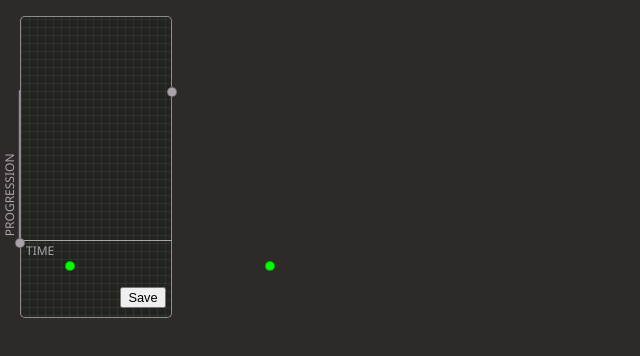
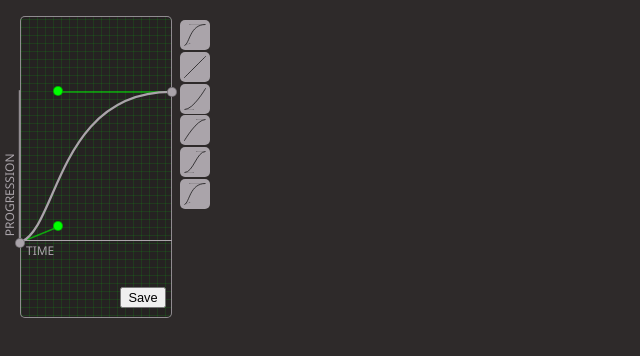
Before and after one commit to Ju99ernaut/cubic-bezier, a plain HTML site: page index.html in a window 1280 px wide. Both pictures are taken after a click on the button "Save". Shown: the whole page, without its empty margins (0-640 px from the left). Drawn offline with Linux system fonts and the light colour scheme.

Commit message:
Drop chainvas depenedency

```diff
--- a/cubic-bezier.js
+++ b/cubic-bezier.js
@@ -23,7 +23,7 @@
 
 (function () {
 
-	var self = window.CubicBezier = function (coordinates) {
+	const self = window.CubicBezier = function (coordinates) {
 		if (typeof coordinates === 'string') {
 			if (coordinates.indexOf('#') === 0) {
 				coordinates = coordinates.slice(1);
@@ -42,8 +42,8 @@
 			return +n;
 		});
 
-		for (var i = 4; i--;) {
-			var xy = this.coordinates[i];
+		for (let i = 4; i--;) {
+			let xy = this.coordinates[i];
 			if (isNaN(xy) || (!(i % 2) && (xy < 0 || xy > 1))) {
 				throw 'Wrong coordinate at ' + i + '(' + xy + ')';
 			}
@@ -53,6 +53,18 @@
 			return this.map(self.prettifyNumber) + '';
 		}
 	};
+
+	self.predefined = {
+		'ease': '.25,.1,.25,1',
+		'linear': '0,0,1,1',
+		'ease-in': '.42,0,1,1',
+		'ease-out': '0,0,.58,1',
+		'ease-in-out': '.42,0,.58,1'
+	}
+
+	self.prettifyNumber = function (val) {
+		return (Math.round(val * 100) / 100 + '').replace(/^0\./, '.');
+	}
 
 	self.prototype = {
 		get P1() {
@@ -65,9 +77,9 @@
 
 		// Clipped to the range 0-1
 		get clipped() {
-			var coordinates = this.coordinates.slice();
+			let coordinates = this.coordinates.slice();
 
-			for (var i = coordinates.length; i--;) {
+			for (let i = coordinates.length; i--;) {
 				coordinates[i] = Math.max(0, Math.min(coordinates[i], 1));
 			}
 
@@ -75,7 +87,7 @@
 		},
 
 		get inRange() {
-			var coordinates = this.coordinates;
+			let coordinates = this.coordinates;
 
 			return Math.abs(coordinates[1] - .5) <= .5 && Math.abs(coordinates[3] - .5) <= .5;
 		},
@@ -89,31 +101,31 @@
 		},
 	};
 
-	Chainvas.extend(self, {
-		prettifyNumber: function (val) {
-			return (Math.round(val * 100) / 100 + '').replace(/^0\./, '.');
-		},
-
-		predefined: {
-			'ease': '.25,.1,.25,1',
-			'linear': '0,0,1,1',
-			'ease-in': '.42,0,1,1',
-			'ease-out': '0,0,.58,1',
-			'ease-in-out': '.42,0,.58,1'
-		}
-	});
+	//Chainvas.extend(self, {
+	//	prettifyNumber: function (val) {
+	//		return (Math.round(val * 100) / 100 + '').replace(/^0\./, '.');
+	//	},
+	//
+	//	predefined: {
+	//		'ease': '.25,.1,.25,1',
+	//		'linear': '0,0,1,1',
+	//		'ease-in': '.42,0,1,1',
+	//		'ease-out': '0,0,.58,1',
+	//		'ease-in-out': '.42,0,.58,1'
+	//	}
+	//});
 
 })();
 
 (function () {
 
-	var self = window.BezierCanvas = function (canvas, bezier, padding) {
+	const self = window.BezierCanvas = function (canvas, bezier, padding) {
 		this.canvas = canvas;
 		this.bezier = bezier;
 		this.padding = self.getPadding(padding);
 
 		// Convert to a cartesian coordinate system with axes from 0 to 1
-		var ctx = this.canvas.getContext('2d'),
+		const ctx = this.canvas.getContext('2d'),
 			p = this.padding;
 
 		ctx.scale(canvas.width * (1 - p[1] - p[3]), -canvas.height * (1 - p[0] - p[2]));
@@ -122,7 +134,7 @@
 
 	self.prototype = {
 		get offsets() {
-			var p = this.padding,
+			const p = this.padding,
 				w = this.canvas.width,
 				h = this.canvas.height;
 
@@ -136,8 +148,8 @@
 		},
 
 		offsetsToCoordinates: function (element) {
-			var p = this.padding,
-				w = this.canvas.width,
+			let p = this.padding;
+			const w = this.canvas.width,
 				h = this.canvas.height;
 
 			// Convert padding percentage to actual padding
@@ -152,10 +164,10 @@
 		},
 
 		plot: function (settings) {
-			var xy = this.bezier.coordinates,
+			const xy = this.bezier.coordinates,
 				ctx = this.canvas.getContext('2d');
 
-			var defaultSettings = {
+			const defaultSettings = {
 				handleColor: 'rgba(0,0,0,.6)',
 				handleThickness: .008,
 				bezierColor: 'black',
@@ -164,41 +176,50 @@
 
 			settings || (settings = {});
 
-			for (var setting in defaultSettings) {
+			for (let setting in defaultSettings) {
 				(setting in settings) || (settings[setting] = defaultSettings[setting]);
 			}
 
 			ctx.clearRect(-.5, -.5, 2, 2);
 
 			// Draw control handles
-			ctx.beginPath().prop({
-				fillStyle: settings.handleColor,
-				lineWidth: settings.handleThickness,
-				strokeStyle: settings.handleColor
-			});
+			ctx.beginPath();
+			ctx.fillStyle = settings.handleColor;
+			ctx.lineWidth = settings.handleThickness;
+			ctx.strokeStyle = settings.handleColor;
 
-			ctx.moveTo(0, 0).lineTo(xy[0], xy[1]);
-			ctx.moveTo(1, 1).lineTo(xy[2], xy[3]);
+			ctx.moveTo(0, 0);
+			ctx.lineTo(xy[0], xy[1]);
+			ctx.moveTo(1, 1);
+			ctx.lineTo(xy[2], xy[3]);
 
-			ctx.stroke().closePath();
+			ctx.stroke();
+			ctx.closePath();
 
-			ctx.circle(xy[0], xy[1], 1.5 * settings.handleThickness).fill()
-				.circle(xy[2], xy[3], 1.5 * settings.handleThickness).fill();
+			const r = 1.5 * settings.handleThickness;
+			ctx.beginPath();
+			ctx.arc(xy[0], xy[1], r, 0, 2 * Math.PI, false);
+			ctx.closePath();
+			ctx.fill();
+			ctx.beginPath();
+			ctx.arc(xy[2], xy[3], r, 0, 2 * Math.PI, false);
+			ctx.closePath();
+			ctx.fill();
 
 			// Draw bezier curve
-			ctx.beginPath()
-				.prop({
-					lineWidth: settings.bezierThickness,
-					strokeStyle: settings.bezierColor
-				}).moveTo(0, 0)
-				.bezierCurveTo(xy[0], xy[1], xy[2], xy[3], 1, 1).stroke()
-				.closePath();
+			ctx.beginPath();
+			ctx.lineWidth = settings.bezierThickness;
+			ctx.strokeStyle = settings.bezierColor;
+			ctx.moveTo(0, 0);
+			ctx.bezierCurveTo(xy[0], xy[1], xy[2], xy[3], 1, 1);
+			ctx.stroke();
+			ctx.closePath();
 		}
 
 	};
 
 	self.getPadding = function (padding) {
-		var p = typeof padding === 'number' ? [padding] : padding;
+		let p = typeof padding === 'number' ? [padding] : padding;
 
 		if (p.length === 1) {
 			p[1] = p[0];
--- a/environment.js
+++ b/environment.js
@@ -24,15 +24,20 @@
 /**
  * Make the environment a bit friendlier
  */
-function $(expr, con) { return (con || document).querySelector(expr); }
-function $$(expr, con) { return (con || document).querySelectorAll(expr); }
+function $(expr, con) {
+	return (con || document).querySelector(expr);
+}
+
+function $$(expr, con) {
+	return (con || document).querySelectorAll(expr);
+}
 
 /**
  * Find browser prefix
  */
-var prefixes = ['', '-moz-', '-ms-', '-o-', '-webkit-'],
-	prefix = (function(style) {
-		for (var i=prefixes.length; i--;) {
+const prefixes = ['', '-moz-', '-ms-', '-o-', '-webkit-'],
+	prefix = (function (style) {
+		for (var i = prefixes.length; i--;) {
 			var prefix = prefixes[i];
 
 			style.setProperty(prefix + 'transition', '1s', null);
--- a/index.html
+++ b/index.html
@@ -34,7 +34,7 @@
 
 	</div>
 
-	<script src="chainvas.min.js"></script>
+	<!--<script src="chainvas.min.js"></script>-->
 	<script src="environment.js"></script>
 	<script src="cubic-bezier.js"></script>
 	<script src="interaction.js"></script>
--- a/interaction.js
+++ b/interaction.js
@@ -45,16 +45,14 @@
 		},
 
 		add: function (name, bezier) {
-			var canvas = document.createElement('canvas').prop({
-					width: 30,
-					height: 30
-				}),
-				a = document.createElement('a').prop({
+			const canvas = document.createElement('canvas')
+			canvas.width = 30;
+			canvas.height = 30;
+			const a = document.createElement('a')
 			//href: '#' + bezier.coordinates,
-					title: name,
-					bezier: bezier,
-					bezierCanvas: new BezierCanvas(canvas, bezier, .15)
-				});
+			a.title = name;
+			a.bezier = bezier;
+			a.bezierCanvas = new BezierCanvas(canvas, bezier, .15);
 
 			if (!bezier.applyStyle) console.log(bezier);
 			bezier.applyStyle(a);
@@ -63,17 +61,17 @@
 
 			a.appendChild(canvas)
 
-			a.appendChild(document.createElement('span').prop({
-				textContent: name,
-				title: name
-			}));
+			const span = document.createElement('span');
+			span.textContent = name;
+			span.title = name;
+			a.appendChild(span);
 
-			a.appendChild(document.createElement('button').prop({
-				innerHTML: '×',
-				title: 'Remove from library',
-				classList: 'button',
-				onclick: function (evt) {
-					evt.stopPropagation();
+			const button = document.createElement('button');
+			button.innerHTML = '×';
+			button.title = 'Remove from library';
+			button.classList = 'button';
+			button.onclick = function (e) {
+				e.stopPropagation();
 
 				//?Remove prompt
 				//if (confirm('Are you sure you want to delete this? There is no going back!')) {
@@ -82,8 +80,8 @@
 				self.deleteItem(this.parentNode);
 
 				return false;
-				}
-			}));
+			};
+			a.appendChild(button);
 
 			a.bezierCanvas.plot(self.thumbnailStyle);
 
@@ -96,7 +94,7 @@
 
 		selectThumbnail: function () {
 			//?currently sets preview but should set curve coordinates and update input
-			var selected = $('.selected', this.parentNode);
+			const selected = $('.selected', this.parentNode);
 
 			if (selected) {
 				selected.classList.remove('selected');
@@ -124,9 +122,11 @@
 			*/
 			//?Remove above
 			bezierCanvas.bezier = this.bezier;
-			var offsets = bezierCanvas.offsets;
-			P1.style.prop(offsets[0]);
-			P2.style.prop(offsets[1]);
+			const offsets = bezierCanvas.offsets;
+			P1.style.left = offsets[0]['left'];
+			P1.style.top = offsets[0]['top'];
+			P2.style.left = offsets[1]['left'];
+			P2.style.top = offsets[1]['top'];
 
 			bezierCanvas.plot({
 				handleColor: 'rgba(0,255,0,.6)',
@@ -143,7 +143,7 @@
 		},
 
 		deleteItem: function (a) {
-			var name = $('span', a).textContent;
+			const name = $('span', a).textContent;
 
 			delete bezierLibrary.curves[name];
 
@@ -193,7 +193,7 @@
 	window[id] = $('#' + id);
 });
 
-var ctx = curve.getContext("2d"),
+const ctx = curve.getContext("2d"),
 	bezierCode = $('h1 code'),
 	curveBoundingBox = curve.getBoundingClientRect(),
 	bezierCanvas = new BezierCanvas(curve, null, [.25, 0]),
@@ -223,8 +223,10 @@ bezierLibrary.render();
 //}
 bezierCanvas.bezier = window.bezier = new CubicBezier(".25, .1, .25, 1"); //?Change to input
 var offsets = bezierCanvas.offsets;
-P1.style.prop(offsets[0]);
-P2.style.prop(offsets[1]);
+P1.style.left = offsets[0]['left'];
+P1.style.top = offsets[0]['top'];
+P2.style.left = offsets[1]['left'];
+P2.style.top = offsets[1]['top'];
 
 //favicon.width = favicon.height = 16 * pixelDepth;
 
@@ -237,12 +239,12 @@ update();
 // Make the handles draggable
 P1.onmousedown =
 	P2.onmousedown = function () {
-		var me = this;
+		const me = this;
 
 		document.onmousemove = function drag(e) {
-			var x = e.pageX,
-				y = e.pageY,
-				left = curveBoundingBox.left,
+			let x = e.pageX,
+				y = e.pageY;
+			const left = curveBoundingBox.left,
 				top = curveBoundingBox.top;
 
 			if (x === 0 && y == 0) {
@@ -256,10 +258,8 @@ P1.onmousedown =
 			//y = y > top + (curveBoundingBox.width * 2) ? top + (curveBoundingBox.width * 2) : y;
 			//y = y < top ? y = top : y;
 
-			me.style.prop({
-				left: x - left + 'px',
-				top: y - top + 'px'
-			});
+			me.style.left = x - left + 'px';
+			me.style.top = y - top + 'px';
 
 			update();
 		};
@@ -273,14 +273,14 @@ P1.onmousedown =
 
 P1.onkeydown =
 	P2.onkeydown = function (evt) {
-		var code = evt.keyCode;
+		const code = evt.keyCode;
 
 		if (code >= 37 && code <= 40) {
 			evt.preventDefault();
 
 			// Arrow keys pressed
-			var left = parseInt(this.style.left),
-				top = parseInt(this.style.top)
+			const left = parseInt(this.style.left),
+				top = parseInt(this.style.top),
 				offset = 3 * (evt.shiftKey ? 10 : 1);
 
 			switch (code) {
@@ -311,19 +311,18 @@ P1.onkeydown =
 //	P2.onmouseup = updateDelayed;
 
 curve.onclick = function (evt) {
-	var left = curveBoundingBox.left,
+	const left = curveBoundingBox.left,
 		top = curveBoundingBox.top,
 		x = evt.pageX - left,
 		y = evt.pageY - top;
 
 	// Find which point is closer
-	var distP1 = distance(x, y, parseInt(P1.style.left), parseInt(P1.style.top)),
-		distP2 = distance(x, y, parseInt(P2.style.left), parseInt(P2.style.top));
+	const distP1 = distance(x, y, parseInt(P1.style.left), parseInt(P1.style.top)),
+		distP2 = distance(x, y, parseInt(P2.style.left), parseInt(P2.style.top)),
+		pt = (distP1 < distP2 ? P1 : P2);
 
-	(distP1 < distP2 ? P1 : P2).style.prop({
-		left: x + 'px',
-		top: y + 'px'
-	});
+	pt.style.left = x + 'px';
+	pt.style.top = y + 'px';
 
 	update();
 	//updateDelayed();
@@ -334,7 +333,7 @@ curve.onclick = function (evt) {
 };
 
 curve.onmousemove = function (evt) {
-	var left = curveBoundingBox.left,
+	const left = curveBoundingBox.left,
 		top = curveBoundingBox.top,
 		height = curveBoundingBox.height,
 		x = evt.pageX - left,
@@ -374,7 +373,7 @@ curve.onmousemove = function (evt) {
 //?Remove above
 
 save.onclick = function () {
-	var rawValues = bezier.coordinates + '';
+	const rawValues = bezier.coordinates + '';
 	bezierLibrary.add(rawValues, bezier);
 	bezierLibrary.curves[rawValues] = rawValues;
 	bezierLibrary.save();
@@ -512,7 +511,7 @@ function update() {
 function updateDelayed() {
 	//bezier.applyStyle(current);
 
-	var hash = '#' + bezier.coordinates,
+	const hash = '#' + bezier.coordinates,
 		size = 16 * pixelDepth;
 
 	//bezierCode.parentNode.href = hash;
```
Lines whose indentation alone changed are shown as unchanged.
